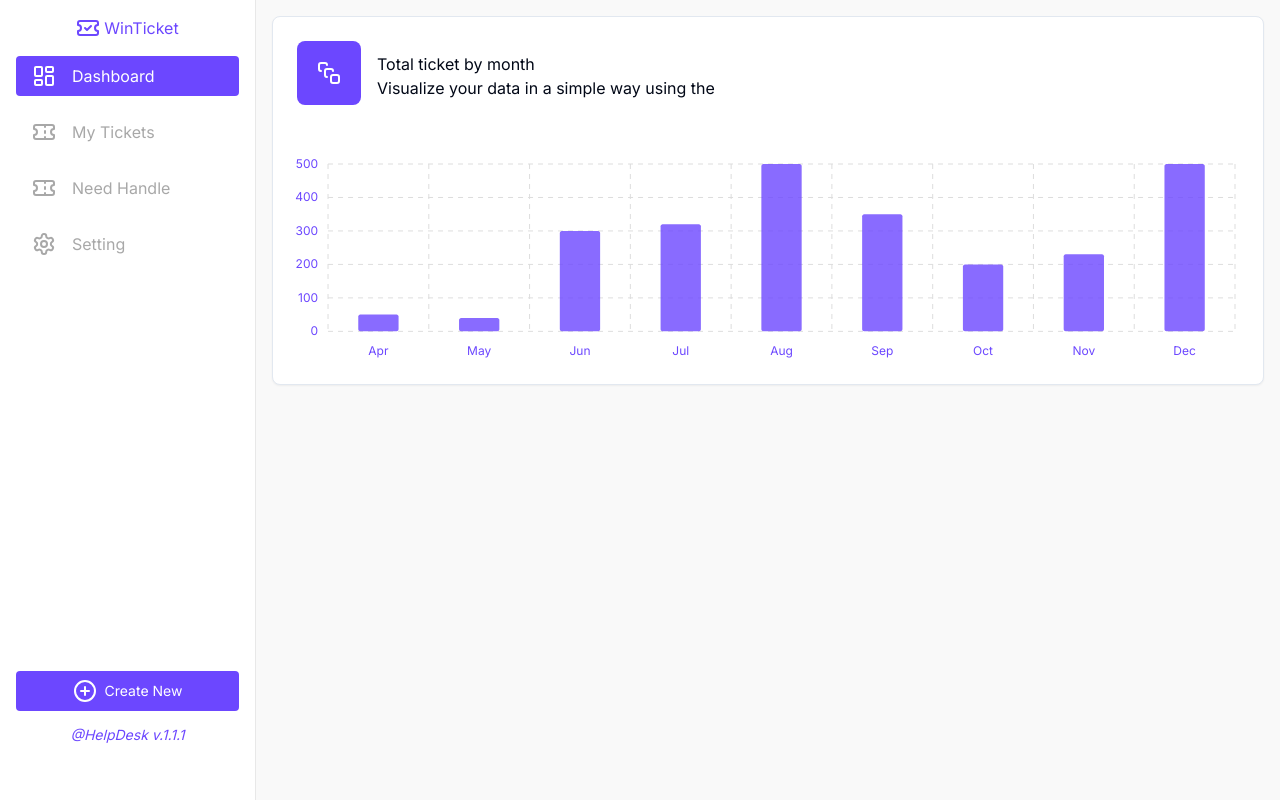
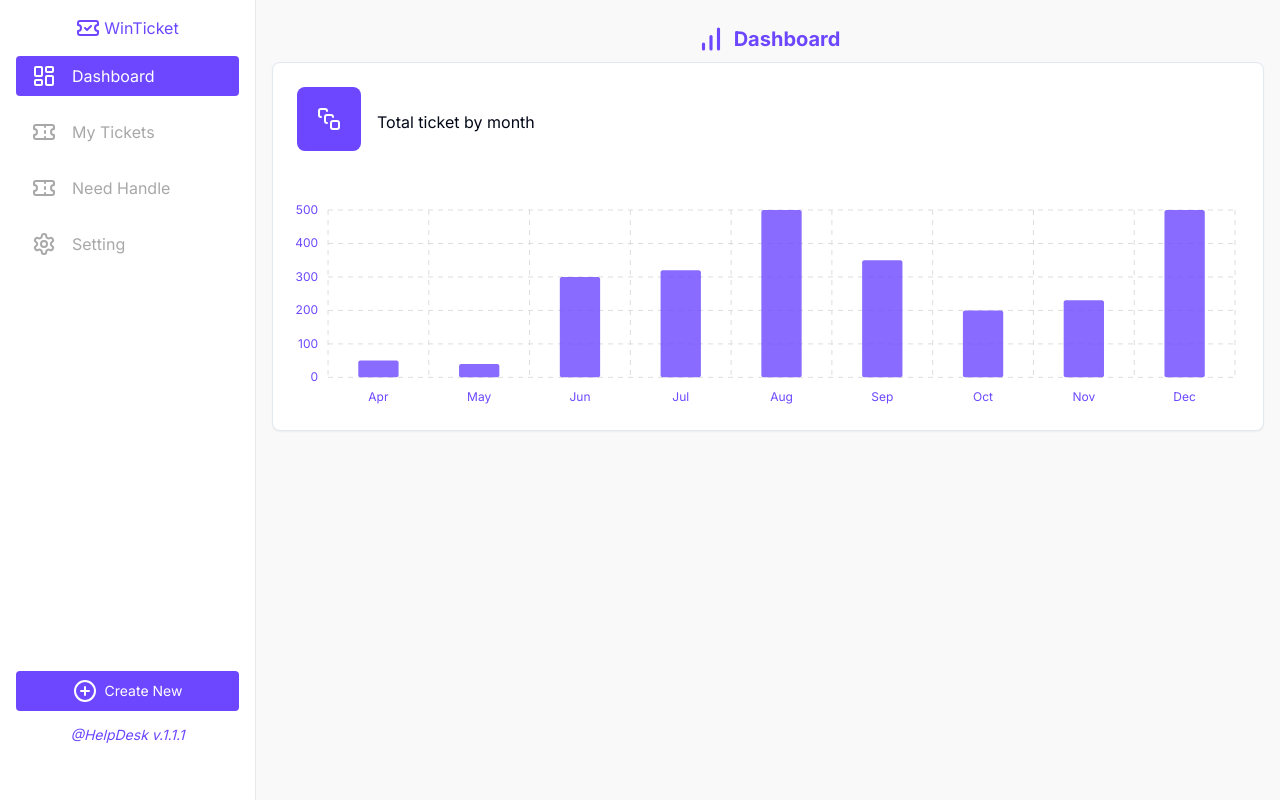
Before and after one commit to ngocquynhpham/eticket, a Next.js app: page / in a window 1280 px wide. Built offline with nearby package versions, Linux system fonts and the light colour scheme.

Commit message:
update dashboard

```diff
--- a/app/(main)/(dashboard)/ChartBar.tsx
+++ b/app/(main)/(dashboard)/ChartBar.tsx
@@ -116,9 +116,6 @@ export function ChartBar() {
           </div>
           <div>
             <h6 color="blue-gray">Total ticket by month</h6>
-            <p color="gray" className="max-w-sm font-normal">
-              Visualize your data in a simple way using the
-            </p>
           </div>
         </CardHeader>
         <CardContent className="px-2 pb-0">
--- a/app/(main)/page.tsx
+++ b/app/(main)/page.tsx
@@ -1,9 +1,14 @@
 import React from 'react'
 import { ChartBar } from './(dashboard)/ChartBar'
+import { BarChart } from 'lucide-react'
 
 const Dashboard = () => {
   return (
     <div className='body-main'>
+      <div className="flex justify-center items-center w-full gap-2 my-2">
+        <BarChart strokeWidth={2.5} size={30} className="text-primary" />
+        <h1 className="text-primary font-bold text-xl">Dashboard</h1>
+      </div>
       <ChartBar />
     </div>
   )
```
